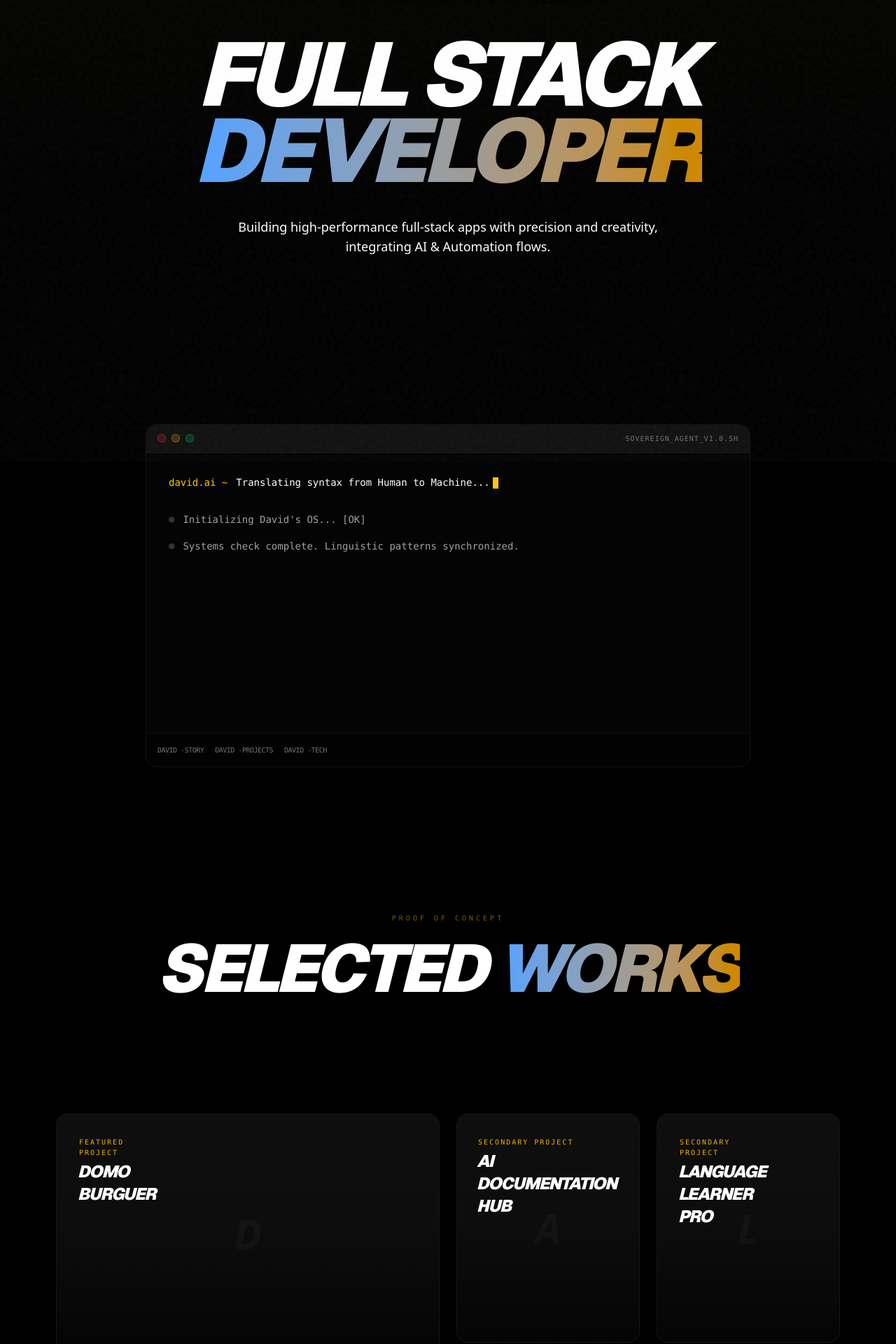
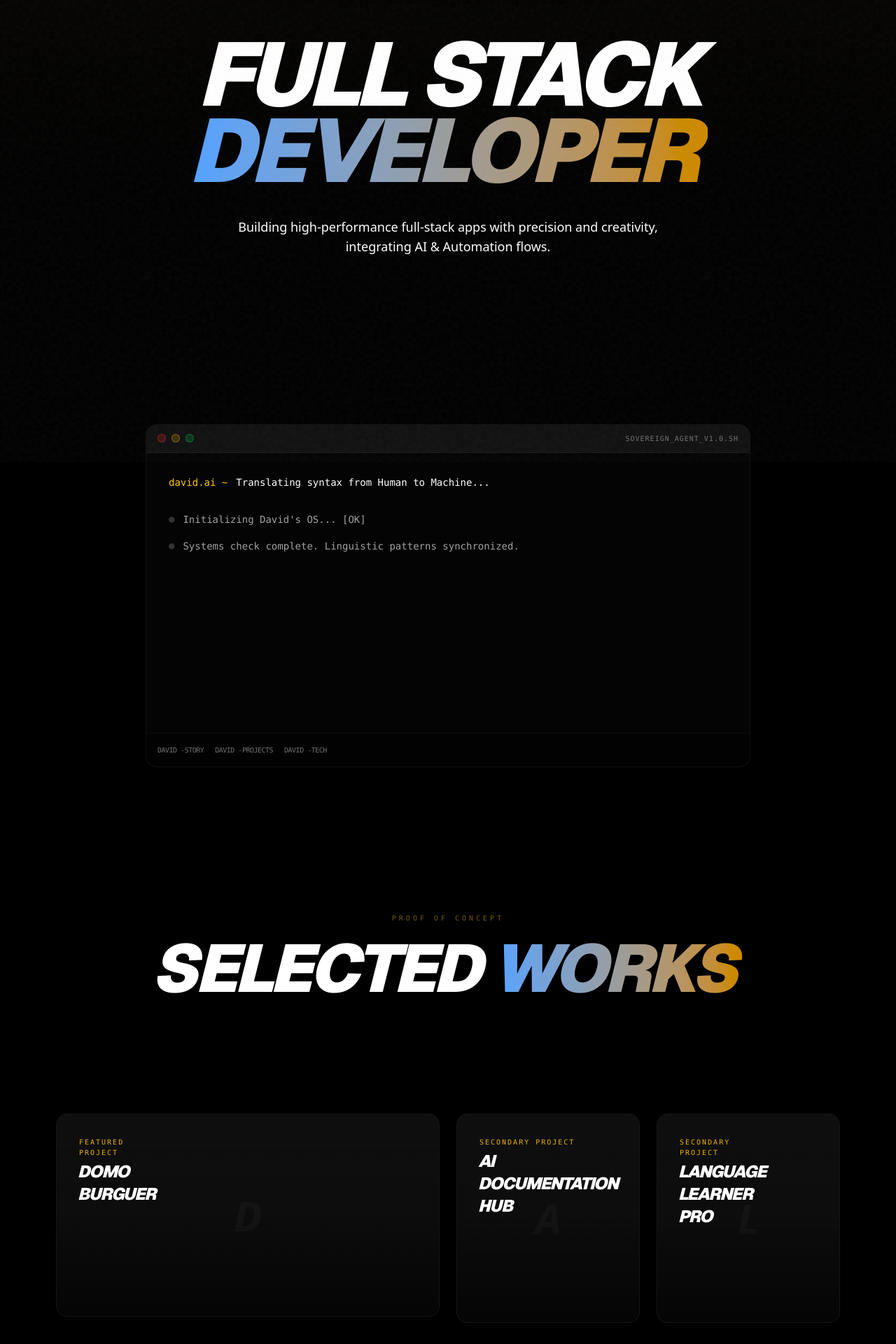
Before and after one commit to exyzte/portfolio-website, a Next.js app: page / in a window 1280 px wide. Shown: the part 140-2060 px from the top of the page at 70% size. Built offline with nearby package versions, Linux system fonts and the light colour scheme.

Commit message:
fixing layout and padding for font rendering, removed cuts

```diff
--- a/src/app/page.tsx
+++ b/src/app/page.tsx
@@ -59,7 +59,7 @@ export default function Home() {
         <div ref={titleRef} className="relative z-10 w-full">
           <h1 className="reveal-text text-5xl md:text-[8rem] font-black leading-[0.85] tracking-tighter text-white italic mb-10">
             FULL STACK<br/>
-            <span className="bg-linear-to-r from-blue-400 to-yellow-600 bg-clip-text text-transparent">DEVELOPER</span>
+            <span className="bg-linear-to-r from-blue-400 to-yellow-600 bg-clip-text text-transparent pr-2 md:pr-4">DEVELOPER</span>
           </h1>
           <p className="reveal-text max-w-2xl mx-auto md:text-lg font-medium mb-16 px-4">
             Building high-performance full-stack apps with precision and creativity, integrating AI & Automation flows.
@@ -74,7 +74,7 @@ export default function Home() {
       <div id="projects" className="w-full pt-32">
         <div className="text-center mb-16">
           <span className="text-[10px] font-mono uppercase tracking-[0.4em] text-yellow-500/50 mb-4 block">Proof of Concept</span>
-          <h2 className="text-3xl md:text-8xl font-black text-white italic tracking-tighter">Selected <span className="bg-gradient-to-r from-blue-400 to-yellow-600 bg-clip-text text-transparent italic">Works</span></h2>
+          <h2 className="text-3xl md:text-8xl font-black text-white italic tracking-tighter">Selected <span className="bg-gradient-to-r from-blue-400 to-yellow-600 bg-clip-text text-transparent italic pr-2 md:pr-4">Works</span></h2>
         </div>
         <BentoGrid />
       </div>
--- a/src/components/ProjectCard.tsx
+++ b/src/components/ProjectCard.tsx
@@ -107,7 +107,7 @@ export default function ProjectCard({ title, description, tags, image, isFeature
       ref={cardRef}
       onClick={onClick}
       className={`group relative overflow-hidden rounded-2xl border border-white/5 bg-[#0a0a0a] transition-colors hover:border-white/10 cursor-pointer ${
-        isFeatured ? "md:col-span-2 aspect-[16/10]" : "aspect-[4/5]"
+        isFeatured ? "md:col-span-2 aspect-[17/9]" : "aspect-[7/8] flex"
       }`}
       data-cursor="VIEW"
     >
@@ -123,15 +123,15 @@ export default function ProjectCard({ title, description, tags, image, isFeature
       </div>
 
       {/* Content */}
-      <div ref={contentRef} className="relative z-20 h-full p-8 flex flex-auto justify-end">
-        <div className="mb-4">
+      <div ref={contentRef} className="relative z-20 h-full p-8 flex flex-auto justify-end ">
+        <div className="mb-4 mr-5">
           <span className="text-[10px] font-mono uppercase tracking-[0.2em] text-yellow-500 mb-1 block">
             {isFeatured ? "Featured Project" : "Secondary Project"}
           </span>
           <h3 className="text-2xl font-black text-white italic -ml-0.5">{title}</h3>
         </div>
 
-        <p className="text-neutral-400 mb-8 text-sm max-w-md line-clamp-2 transform translate-y-4 opacity-0 group-hover:translate-y-0 group-hover:opacity-100 transition-all duration-500">
+        <p className="text-neutral-400 mb-8 text-sm max-w-md min-w-5 line-clamp-2 transform translate-y-4 opacity-0 group-hover:translate-y-0 group-hover:opacity-100 transition-all duration-500">
           {description}
         </p>
         <br></br>
```
